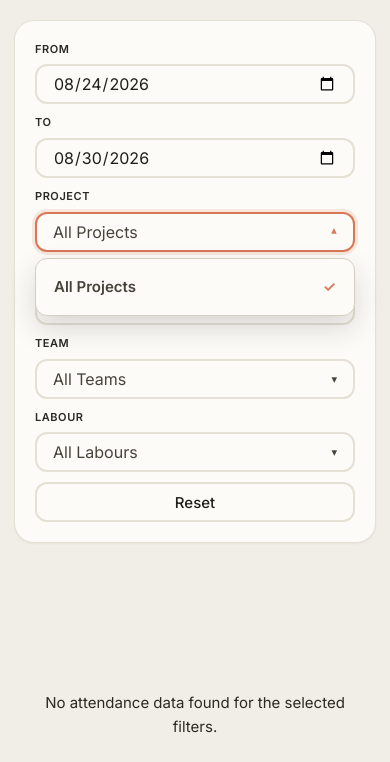
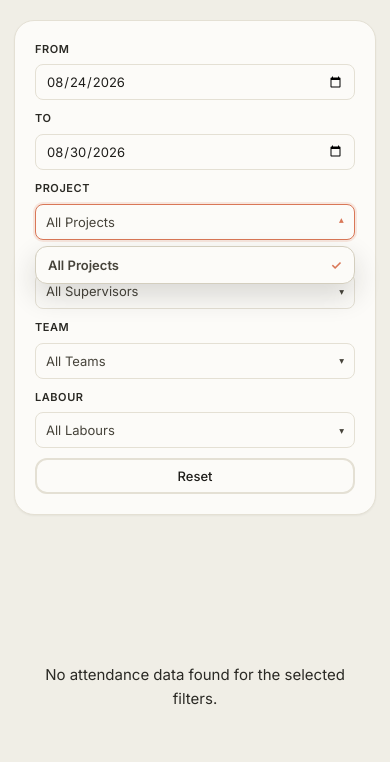
Before and after one commit to Nithish-006/VISMA_ATTENDANCE_SYSTEM, a Flask app: page /salary in a window 390 px wide, after a click that opens the changed part. Shown: the part 159-921 px from the top of the page. After the commit the page ends 864 px from the top, so only its background shows below. Run offline with Flask 3, Linux system fonts and the light colour scheme; data that the repository does not hold is empty.

Commit message:
Compact dropdowns, ported from the aggregator's HIG menu spec
Aligns the pickers with VISMA - AGGREGATOR (static/hig.css section 3 +
theme.css tokens) so the two apps feel like one product:

    control     44px -> 36px, 0.9375rem -> 0.8125rem, 2px -> 1px border
    container   6px padding -> 4px, 12px radius
    row         ~40px -> 28px min-height, 10px/12px -> 4px/8px padding
    list        264px -> 250px

Covers the salary filter bar and the attendance Mark screen's
supervisor/labour/work/project controls, plus every .cs- menu.

The @media (pointer: coarse) block restores 44px controls and rows: the
Mark screen is thumb-driven on the shop floor and must keep its touch
targets. Keyed to pointer type, not width, so a narrow desktop window
stays compact and a large tablet stays tappable.

The Add Worker modal is left alone — its selects share a 48px box with
the text inputs beside them, so those would have to move together.

Co-Authored-By: Claude Opus 5 (1M context) <noreply@anthropic.com>
Claude-Session: https://claude.ai/code/session_014hkA6Sy5M12qRtQjBHJAUg

```diff
--- a/static/css/style.css
+++ b/static/css/style.css
@@ -4145,3 +4145,108 @@ select.edit-input {
    Claude theme keeps the original soft, rounded UI. The previous
    sharp-edge override is retired so radii/type come from :root above.
    ════════════════════════════════════════════════════════════════ */
+
+/* ============================================================
+   COMPACT DROPDOWNS
+   Ported from the aggregator's HIG menu spec (VISMA - AGGREGATOR
+   static/hig.css §3) so the two apps' pickers feel like one product:
+
+       control     36px high, 0.8125rem, 1px border, 8px radius
+       container   12px radius, 4px inner padding
+       row         28px min-height, 8px radius, inset inside that padding
+       touch       rows and controls grow to 44px on coarse pointers
+
+   The touch rule matters here: `.select-input` and `.cs-*` are shared
+   with the attendance Mark screen, which is thumb-driven on the shop
+   floor. Compact on a desktop pointer, 44px targets on a phone.
+   ============================================================ */
+
+/* -- Trigger / native control -------------------------------------------- */
+.select-input,
+.cs-trigger.select-input,
+.summary-filters .filter-group .date-input,
+.summary-filters .filter-group .select-input,
+.summary-filters .filter-group .cs-trigger.select-input {
+    height: 36px;
+    padding: 0 10px;
+    border-width: 1px;
+    border-radius: var(--radius-sm);
+    font-size: 0.8125rem;
+}
+
+/* The Reset button shares the filter row, so it tracks the same height —
+   otherwise the row reads as two different control sizes. */
+.filter-action .btn {
+    height: 36px;
+    font-size: 0.8125rem;
+}
+
+.cs-trigger.select-input .cs-caret {
+    font-size: 0.6rem;
+}
+
+/* Focus ring tightens with the smaller control. */
+.cs-open .cs-trigger.select-input,
+.cs-trigger.select-input:focus {
+    box-shadow: 0 0 0 2px var(--accent-glow);
+}
+
+/* -- Menu ---------------------------------------------------------------- */
+.cs-panel {
+    padding: 4px;
+    border-radius: var(--radius-md);
+}
+
+.cs-list {
+    max-height: 250px;
+}
+
+.cs-option {
+    display: flex;
+    align-items: center;
+    min-height: 28px;
+    padding: 4px 8px;
+    border-radius: var(--radius-sm);
+    font-size: 0.8125rem;
+}
+
+.cs-option.cs-selected::after {
+    margin-left: auto;
+    float: none;
+}
+
+.cs-empty {
+    padding: 4px 8px;
+    font-size: 0.75rem;
+}
+
+.cs-search-wrap {
+    padding: 0 0 4px;
+}
+
+.cs-search {
+    height: 28px;
+    padding: 0 8px;
+    border-width: 1px;
+    font-size: 0.8125rem;
+}
+
+/* -- Touch: HIG keeps a 44px target when there is no fine pointer --------- */
+@media (pointer: coarse) {
+    .select-input,
+    .cs-trigger.select-input,
+    .summary-filters .filter-group .date-input,
+    .summary-filters .filter-group .select-input,
+    .summary-filters .filter-group .cs-trigger.select-input,
+    .filter-action .btn {
+        height: 44px;
+    }
+
+    .cs-option {
+        min-height: 44px;
+    }
+
+    .cs-search {
+        height: 40px;
+    }
+}
```
